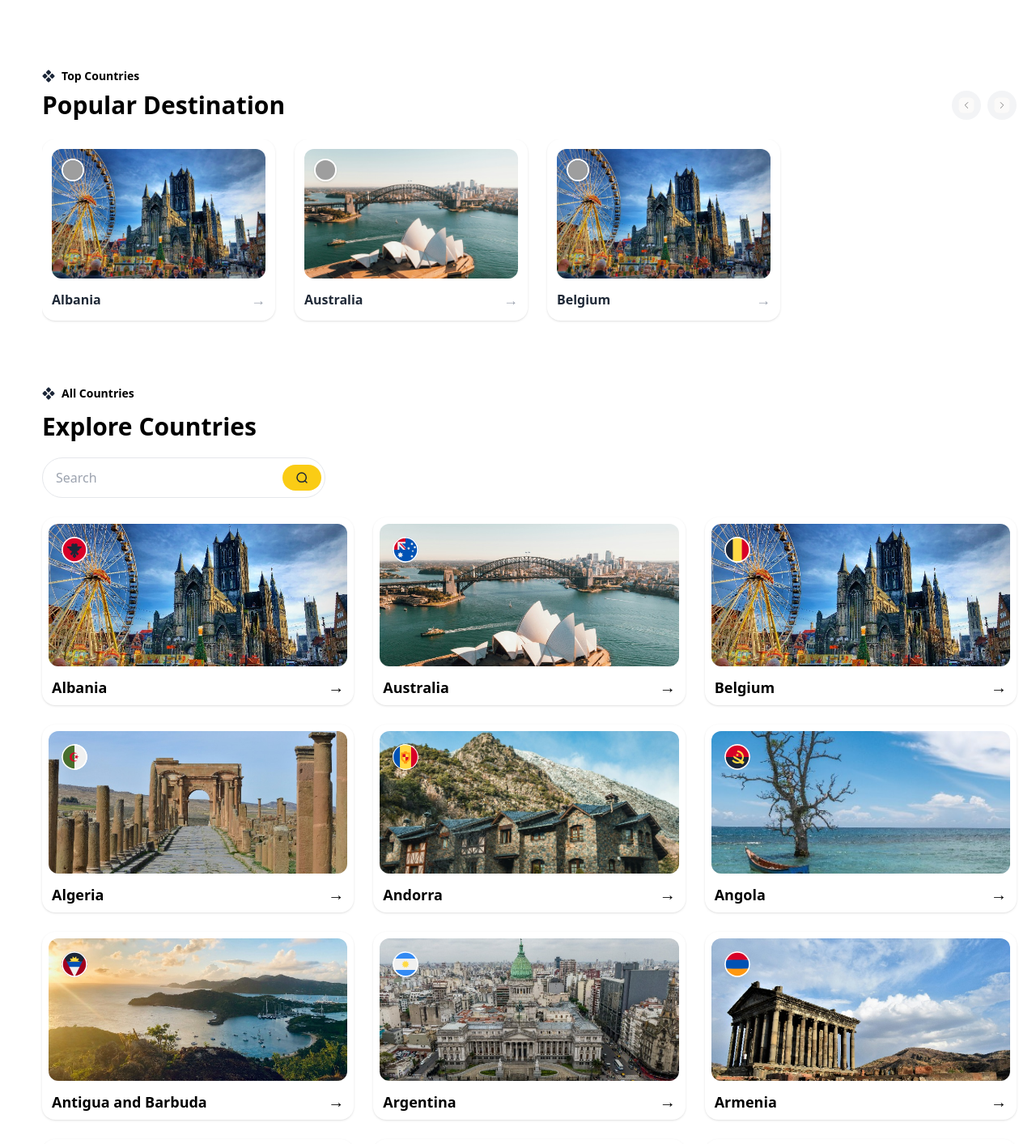
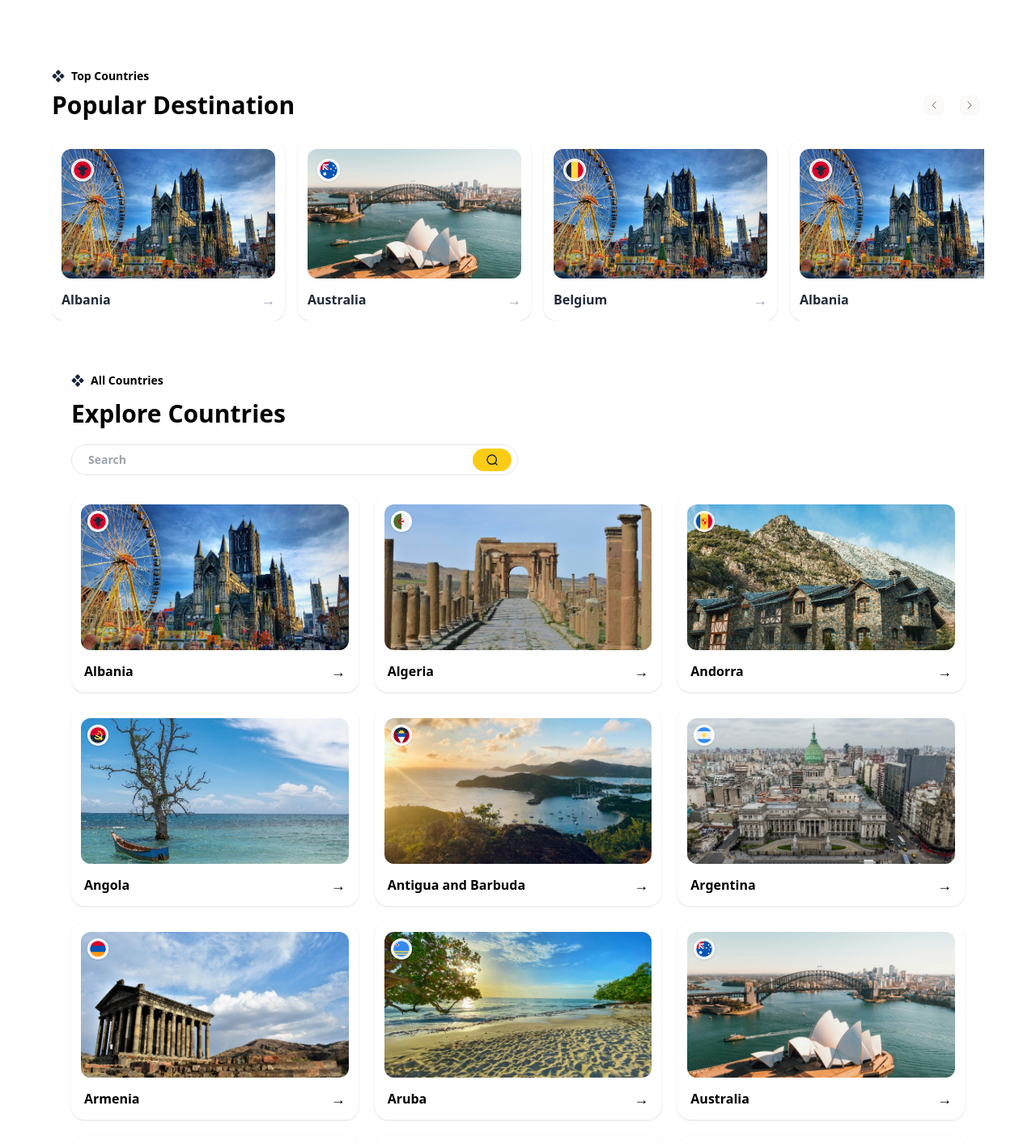
Before and after one commit to Ahmad-dev-lab/sim-pro, a React (Create React App) app: page / in a window 1280 px wide. Shown: the part 417-1830 px from the top of the page at 81% size. Built offline with nearby package versions, Linux system fonts and the light colour scheme; grey boxes are pictures that could not be loaded.

Commit message:
Updated design or feature XYZ

```diff
--- a/src/components/CountryCard.jsx
+++ b/src/components/CountryCard.jsx
@@ -3,7 +3,7 @@ import React from "react";
 
 export default function CountryCard({ country }) {
   return (
-    <div className="bg-white rounded-2xl overflow-hidden shadow hover:shadow-lg transition w-72 gap-0">
+    <div className="bg-white rounded-2xl overflow-hidden shadow hover:shadow-lg transition w-72 gap-0 z-[9999]">
       <div className="relative p-3"> {/* p-3 yaha rakha taaki outer div ka gap na aaye */}
         {/* Main Country Image */}
         <img
--- a/src/components/CountryGrid.jsx
+++ b/src/components/CountryGrid.jsx
@@ -1,11 +1,32 @@
-// src/components/CountryGrid.jsx
-import React from "react";
-import SearchBar from "./SearchBar";
-import { countries } from "../asset/countries";
+import React, { useState } from "react";
 
-export default function CountryGrid() {
+export default function PopularDestinations() {
+  const allCountries = [
+    { name: "Albania" },
+    { name: "Algeria" },
+    { name: "Andorra" },
+    { name: "Angola" },
+    { name: "Antigua and Barbuda" },
+    { name: "Argentina" },
+    { name: "Armenia" },
+    { name: "Aruba" },
+    { name: "Australia" },
+    { name: "Austria" },
+    { name: "Azerbaijan" },
+    { name: "Bangkok" },
+    { name: "Bangladesh" },
+    { name: "Belgium" },
+    { name: "Brazil" },
+  ];
+
+  const [searchTerm, setSearchTerm] = useState("");
+
+  const filteredCountries = allCountries.filter((country) =>
+    country.name.toLowerCase().includes(searchTerm.toLowerCase())
+  );
+
   return (
-    <section className="px-6 py-8 ml-7">
+    <section className="px-6 py-8 max-w-6xl mx-auto">
       {/* Title */}
       <div className="flex items-center gap-2 text-sm font-bold mb-2">
         <img src="/images/105.svg" alt="Logo" className="w-4 h-4" />
@@ -14,39 +35,55 @@ export default function CountryGrid() {
 
       <h2 className="text-[30px] font-bold mb-4">Explore Countries</h2>
 
-      {/* Search */}
-      <SearchBar />
+  {/* Search Bar (styled like your screenshot) */}
+<div className="mb-6 w-[60%] sm:w-1/2">
+  <div className="relative flex items-center">
+    <input
+      type="text"
+      placeholder="Search"
+      value={searchTerm}
+      onChange={(e) => setSearchTerm(e.target.value)}
+      className="w-full border border-gray-200 rounded-full py-2 pl-5 pr-12 focus:outline-none focus:ring-2 focus:ring-yellow-400 text-sm font-semibold text-gray-800"
+    />
+    <div className="absolute right-2 h-7 w-12 bg-yellow-400 rounded-full flex items-center justify-center">
+      <img
+        src="/images/search-lg.svg" // your black magnifier icon
+        alt="Search"
+        className="w-4 h-4"
+      />
+    </div>
+  </div>
+</div>
 
-      {/* Grid */}
-      <div className="grid grid-cols-1 sm:grid-cols-2 md:grid-cols-3 gap-6 mt-6">
-        {countries.map((country, index) => (
+
+      {/* Grid with 3 fixed columns */}
+      <div className="grid grid-cols-1 sm:grid-cols-2 md:grid-cols-3 gap-5">
+        {filteredCountries.map((country, index) => (
           <div
             key={index}
-            className="bg-white rounded-2xl shadow hover:shadow-lg transition p-2"
+            className="bg-white rounded-2xl shadow hover:shadow-md transition p-3"
           >
-            {/* Image with flag */}
-            <div className="relative rounded-xl overflow-hidden">
+            {/* Image container */}
+            <div className="relative rounded-xl overflow-hidden h-[180px]">
               <img
                 src={`/images/countries/${country.name}.jpg`}
                 alt={country.name}
-                className="w-full h-44 object-cover"
+                className="w-full h-full object-cover"
               />
-
-              {/* Flag circle */}
-          <div className="absolute top-3 left-3 p-1 rounded-full ">
-  <img
-    src={`/images/flags/${country.name}.svg`}
-    alt={`${country.name} flag`}
-    className="w-8 h-8 rounded-full object-cover"
-  />
-</div>
-
+              {/* Flag */}
+              <div className="absolute top-2 left-2 bg-white rounded-full p-[2px] shadow w-[26px] h-[26px]">
+                <img
+                  src={`/images/flags/${country.name}.svg`}
+                  alt={`${country.name} flag`}
+                  className="w-full h-full object-contain rounded-full"
+                />
+              </div>
             </div>
 
-            {/* Country name + arrow */}
+            {/* Country name */}
             <div className="flex items-center justify-between mt-3 px-1">
-              <span className="font-bold text-lg">{country.name}</span>
-              <span className="text-xl">→</span>
+              <span className="font-bold text-base">{country.name}</span>
+              <span className="text-lg">→</span>
             </div>
           </div>
         ))}
--- a/src/components/DownloadAppBanner.jsx
+++ b/src/components/DownloadAppBanner.jsx
@@ -25,6 +25,8 @@ export default function DownloadAppBanner() {
           <img src="/images/app-store.svg" alt="App Store" className="h-10" />
           <img src="/images/google-play.svg" alt="Google Play" className="h-10" />
         </div>
+                <span className="relative top-12"> Lorem ipsum dolor sit amet consectetur. <h1 className="font-bold mb-3 relative bottom-6 left-72"> Sed neque sit purus</h1> </span>
+
 </div>
 
 
--- a/src/components/ExploreDestinations.jsx
+++ b/src/components/ExploreDestinations.jsx
@@ -1,21 +1,19 @@
 import React from "react";
+
 const ExploreDestinations = () => {
   return (
-    <section className="w-full bg-white py-16 pl-8 pr-3">
-
-      <div className="container mx-auto px-4 flex flex-col md:flex-row items-center justify-between">
+    <section className="w-full bg-white py-16 overflow-x-hidden">
+      {/* Container */}
+      <div className="w-full max-w-screen-xl mx-auto px-8 flex flex-col md:flex-row justify-between ml-7">
 
         {/* Left Content */}
         <div className="max-w-xl">
-
-
           <button
             style={{ border: "1px solid #DEDEDE" }}
             className="flex items-center justify-center gap-x-2 text-gray-400 px-4 py-1 rounded-full mb-4 text-sm font-medium w-24"
           >
             <img src="/images/globe-04.svg" alt="icon" className="w-5 h-5" />
             Explore
-
           </button>
 
           <h1 className="text-5xl font-extrabold text-gray-900 leading-tight mb-4">
@@ -23,16 +21,18 @@ const ExploreDestinations = () => {
           </h1>
 
           <p className="text-gray-600 text-lg">
-            Find and buy the best prepaid eSIMs online for your travels. Connect to the internet in minutes in more than 197 destinations around the world.
+            Find and buy the best prepaid eSIMs online for your travels.
+            Connect to the internet in minutes in more than 197 destinations
+            around the world.
           </p>
         </div>
 
         {/* Right Image */}
-        <div className="mt-10 md:mt-0">
+        <div className="mt-10 md:mt-0 mr-16">
           <img
             src="/images/suitcase.png"
             alt="Suitcase"
-            className="max-w-sm object-contain w-[340px] h-[269px] pr-8 -rotate-6 ml-3"
+            className="max-w-sm object-contain w-[340px] h-[269px] -rotate-6"
           />
         </div>
       </div>
--- a/src/components/PopularDestinations.jsx
+++ b/src/components/PopularDestinations.jsx
@@ -1,10 +1,53 @@
-import React from "react";
+import React, { useRef } from "react";
 import CountryCard from "./CountryCard";
-import { popularDestinations } from "../asset/popular";
 
 export default function PopularDestinations() {
+  const scrollRef = useRef(null);
+
+  const popularDestinations = [
+    {
+      name: "Albania",
+      image: "/images/countries/Albania.jpg",
+      flag: "/images/flags/albania.svg",
+    },
+    {
+      name: "Australia",
+      image: "/images/countries/Australia.jpg",
+      flag: "/images/flags/australia.svg",
+    },
+    {
+      name: "Belgium",
+      image: "/images/countries/Belgium.jpg",
+      flag: "/images/flags/belgium.svg",
+    },
+    {
+      name: "Albania",
+      image: "/images/countries/Albania.jpg",
+      flag: "/images/flags/albania.svg",
+    },
+    {
+      name: "Australia",
+      image: "/images/countries/Australia.jpg",
+      flag: "/images/flags/australia.svg",
+    },
+    {
+      name: "Belgium",
+      image: "/images/countries/Belgium.jpg",
+      flag: "/images/flags/belgium.svg",
+    },
+  ];
+
+  const scrollLeft = () => {
+    scrollRef.current?.scrollBy({ left: -300, behavior: "smooth" });
+  };
+
+  const scrollRight = () => {
+    scrollRef.current?.scrollBy({ left: 300, behavior: "smooth" });
+  };
+
   return (
-    <section className="px-6 py-8 ml-7">
+    <section className="px-6 py-8">
+      <div className="max-w-6xl mx-auto">
         {/* Title with icon */}
         <div className="flex items-center gap-2 text-sm font-bold mb-2">
           <img src="/images/105.svg" alt="Logo" className="w-4 h-4" />
@@ -15,23 +58,43 @@ export default function PopularDestinations() {
         <div className="flex items-center justify-between mb-6">
           <h2 className="text-3xl font-bold">Popular Destination</h2>
           <div className="flex gap-2">
-          <button className="h-9 w-9 rounded-full bg-gray-100 flex items-center justify-center">
-            <img src="/images/Frame 71.svg" alt="" className="h-5 w-5" />
+            <button
+              onClick={scrollLeft}
+              className="h-9 w-9 rounded-full flex items-center justify-center"
+            >
+              <img src="/images/Frame 71.svg" alt="Left" className="h-6 w-6" />
             </button>
-          <button className="h-9 w-9 rounded-full bg-gray-100 flex items-center justify-center">
-            <img src="/images/Frame 70.svg" alt="" className="h-5 w-5" />
+            <button
+              onClick={scrollRight}
+              className="h-9 w-9 rounded-full flex items-center justify-center"
+            >
+              <img src="/images/Frame 70.svg" alt="Right" className="h-6 w-6" />
             </button>
           </div>
         </div>
 
-      {/* Horizontal scrollable cards */}
-      <div className="flex gap-6 overflow-x-auto pb-4 scrollbar-hide">
+        {/* Scrollable cards container */}
+        <div
+          ref={scrollRef}
+          className="flex gap-6 overflow-x-auto overflow-y-hidden scroll-smooth"
+          style={{
+            scrollbarWidth: "none", // Firefox
+            msOverflowStyle: "none", // IE 10+
+          }}
+        >
+          <style>{`
+            div::-webkit-scrollbar {
+              display: none;
+            }
+          `}</style>
+
           {popularDestinations.map((country, index) => (
             <div key={index} className="min-w-[280px]">
               <CountryCard country={country} />
             </div>
           ))}
         </div>
+      </div>
     </section>
   );
 }
--- a/src/components/SearchBar.jsx
+++ b/src/components/SearchBar.jsx
@@ -1,4 +1,3 @@
-// src/components/SearchBar.jsx
 import React from "react";
 
 export default function SearchBar({ onSearch }) {
@@ -7,8 +6,8 @@ export default function SearchBar({ onSearch }) {
       <input
         type="text"
         placeholder="Search"
-    onChange={(e) => onSearch(e.target.value)}
-    className="px-2 py-2 w-full rounded-full outline-none text-gray-500"
+        onChange={(e) => onSearch?.(e.target.value)}
+        className="px-2 py-2 w-full rounded-full outline-none text-gray-800"
       />
       <button className="bg-yellow-400 p-2 w-12 rounded-full absolute right-1 flex items-center justify-center">
         <img
@@ -18,6 +17,5 @@ export default function SearchBar({ onSearch }) {
         />
       </button>
     </div>
-
   );
 }
```
Also changed, not shown: src/components/Footer.jsx (+25 -14 lines). Lines whose indentation alone changed are shown as unchanged.
